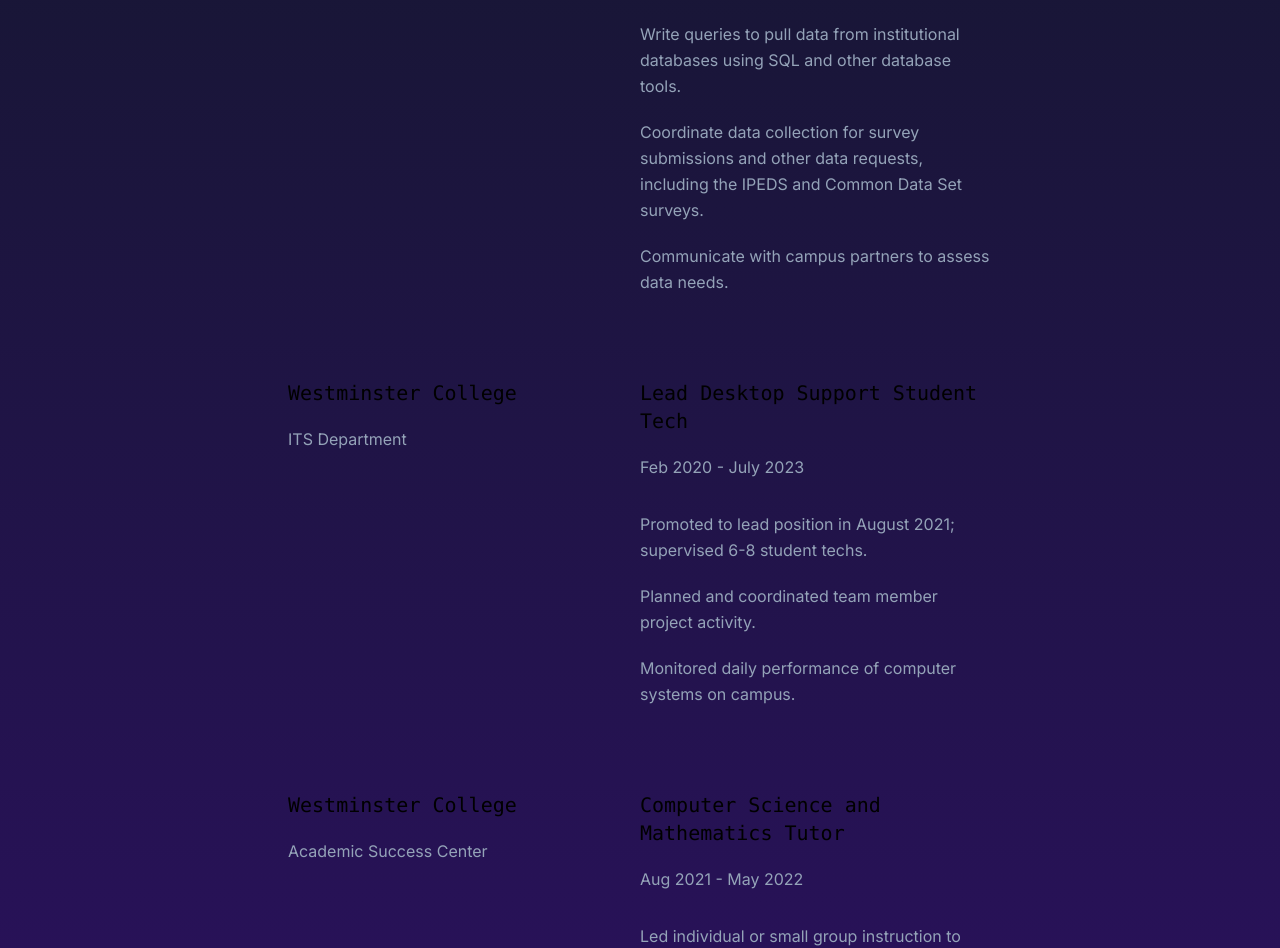
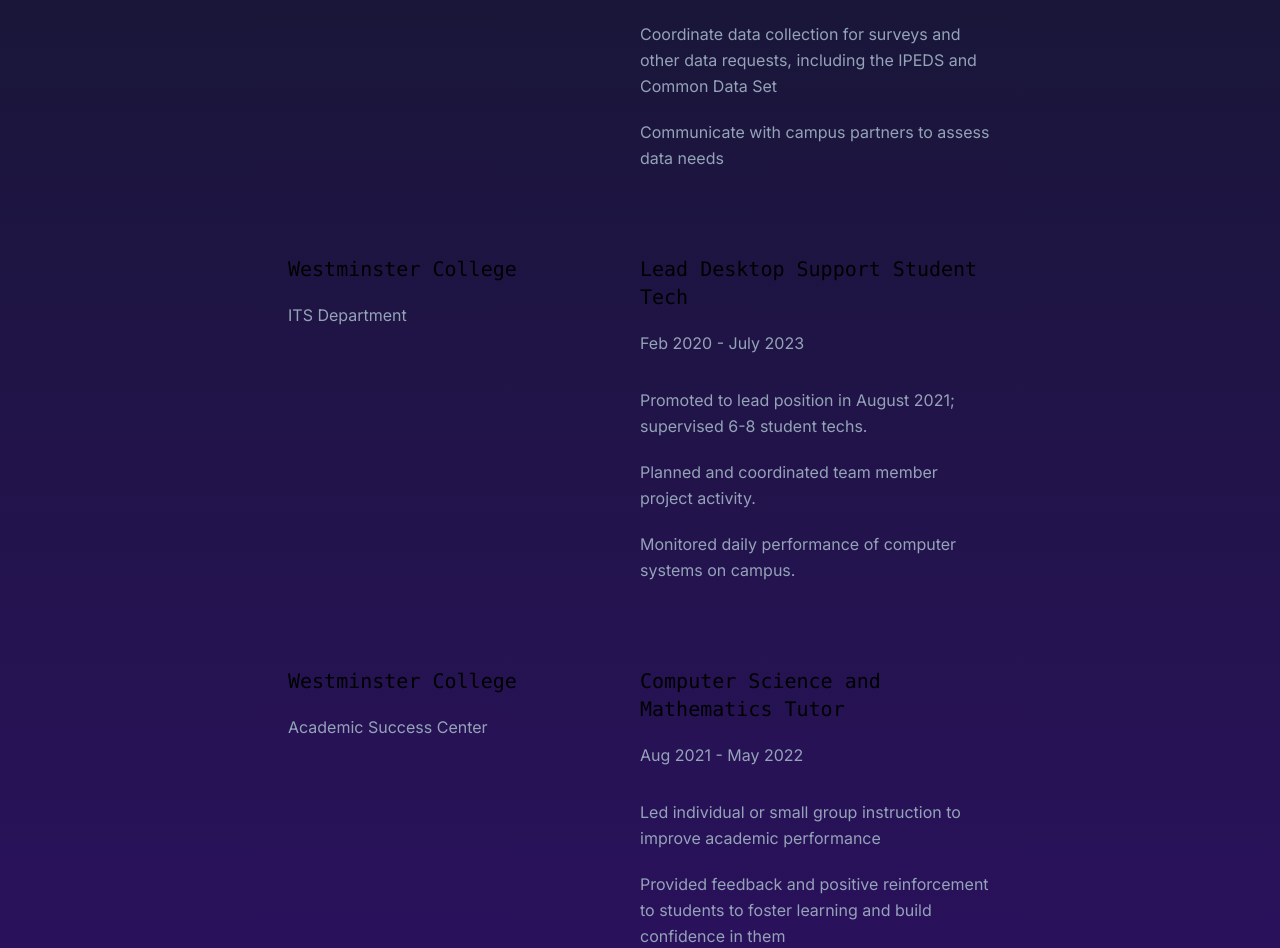
Before and after one commit to mctripp10/mctripp10.github.io, a Next.js app: page /experience in a window 1280 px wide. Shown: the part 485-1433 px from the top of the page. Built offline with nearby package versions, Linux system fonts and the light colour scheme.

Commit message:
Experience & projects more concise wording

```diff
--- a/components/ExperienceSection.jsx
+++ b/components/ExperienceSection.jsx
@@ -10,10 +10,9 @@ const experienceData = [
         startDate: "July 2023",
         endDate: "Present",
         description:
-        `Uphold high standards of data integrity through the daily maintenance and analysis of college data systems.
-        Write queries to pull data from institutional databases using SQL and other database tools.
-        Coordinate data collection for survey submissions and other data requests, including the IPEDS and Common Data Set surveys.
-        Communicate with campus partners to assess data needs.`
+        `Uphold high standards of data integrity through the daily maintenance and analysis of college data systems
+        Coordinate data collection for surveys and other data requests, including the IPEDS and Common Data Set
+        Communicate with campus partners to assess data needs`
     },
     {
         id: 2,
@@ -35,9 +34,9 @@ const experienceData = [
         startDate: "Aug 2021",
         endDate: "May 2022",
         description:
-        `Led individual or small group instruction to improve academic performance.
-        Provided feedback to students using positive reinforcement techniques to encourage and build confidence in them.
-        Courses tutored include Introduction to Computer Science I & II, Calculus I & II, Discrete Mathematics, and Database Design and Development.`
+        `Led individual or small group instruction to improve academic performance
+        Provided feedback and positive reinforcement to students to foster learning and build confidence in them
+        Courses tutored: Intro to Computer Science I \& II, Calculus I \& II, Discrete Math, and Database Design \& Development`
     }
 ]
 
--- a/components/ProjectsSection.jsx
+++ b/components/ProjectsSection.jsx
@@ -28,8 +28,8 @@ const projectsData = [
     },
     {
         id: 4,
-        title: 'Bouncy Bouncy',
-        description: 'GUI application that displays a smaller object bouncing around an outer boundary, where both object and boundary are drawn by the user.',
+        title: 'Bouncy Vector Graphics',
+        description: 'GUI application that uses OpenGL to display a user-drawn object bouncing within a user-drawn boundary',
         image: './images/projects/bouncy-bouncy-proj.png',
         src: 'https://github.com/Mctripp10/bouncy-bouncy',
         tags: ['All', 'C++', 'OpenGL']
@@ -46,7 +46,7 @@ const projectsData = [
         id: 6,
         title: 'Melon Mall Website',
         description: 'A "for fun" website dedicated to the celebration of melons and all they have to offer.',
-        image: '/images/projects/melon-mall-proj.png',
+        image: './images/projects/melon-mall-proj.png',
         src: 'https://github.com/Mctripp10/melon-mall',
         tags: ['All', 'HTML', 'CSS', 'JavaScript']
     },
```
